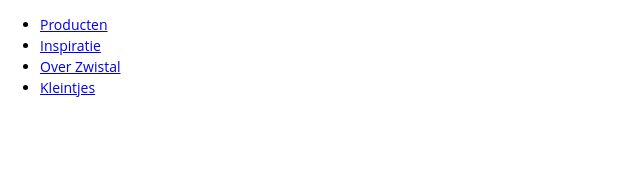
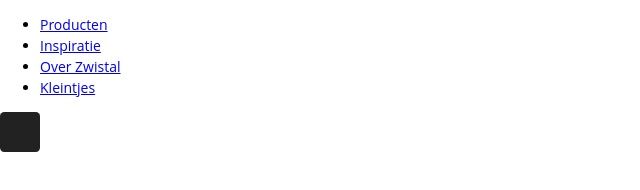
Before and after one commit to noah-road/teamsanfrancisco-groupassignment-zwitsalnl, a plain HTML site: page index.html in a window 1280 px wide. Shown: the whole page, without its empty margins (0-640 px from the left). Drawn offline with Linux system fonts and the light colour scheme.

Commit message:
update to top-button

```diff
--- a/css/totop.css
+++ b/css/totop.css
@@ -1 +1,11 @@
 /** Scope your css rules in a specific class to prevent merge conflicts! **/
+.up-arrow{
+    width: 40px;
+    height: 40px;
+    line-height: 40px;
+    display: block;
+    text-align: center;
+    background-color: #222;
+    border-radius: .3rem;
+    z-index: 999999;
+ }
--- a/index.html
+++ b/index.html
@@ -79,7 +79,9 @@
     </section>
     <footer class="footer">
         <!-- Footer code // Start -->
-
+        <div class="up-arrow">
+            <a class="to-top-button-arrow" href="#"><img src=""/></a>
+            </div>
         <!-- Footer code // End -->
     </footer>
 </body>
```
